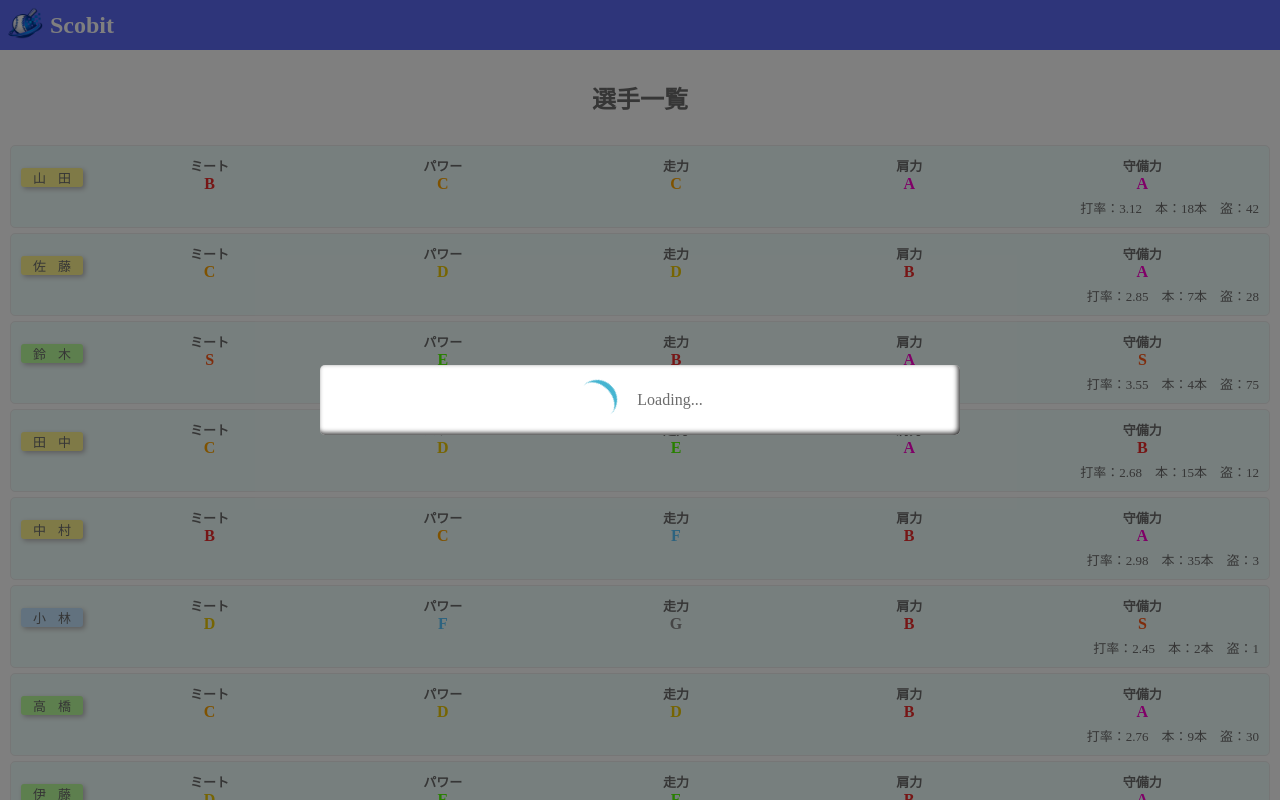
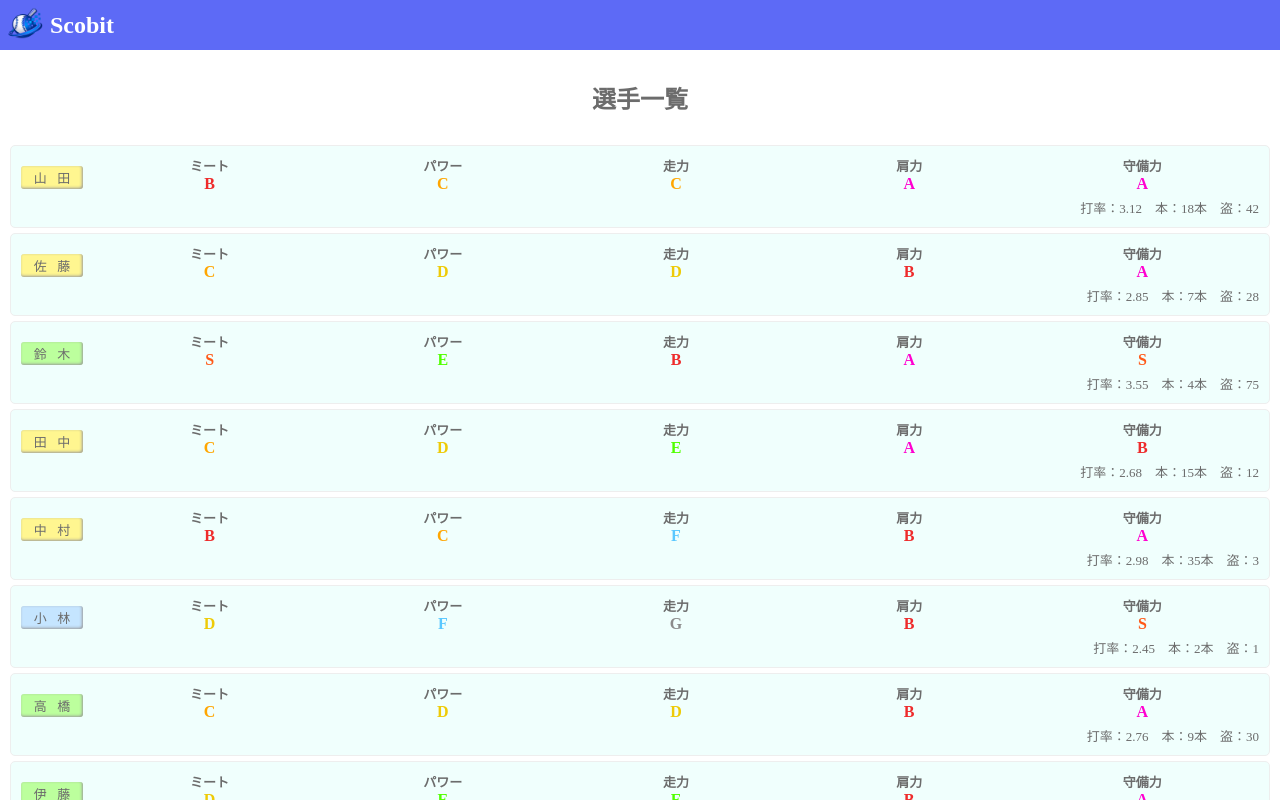
Before and after one commit to masuda0526/scobit, a React app in the folder frontend/: page /#/members in a window 1280 px wide. Shown: the top 800 px of the page. Built offline with nearby package versions, Linux system fonts and the light colour scheme; the HTML template or start-up script is replaced by a standard one.

Commit message:
選手名ラベルレイアウト修正

```diff
--- a/frontend/src/component/Loading/Loading.tsx
+++ b/frontend/src/component/Loading/Loading.tsx
@@ -2,7 +2,7 @@ import type React from "react";
 import styles from "./Loading.module.css"
 
 export const Loading: React.FC = () => {
-    const isShow = true;
+    const isShow = false;
     return (
         <>
             {isShow ? (
--- a/frontend/src/component/UserAbility/Ability.module.css
+++ b/frontend/src/component/UserAbility/Ability.module.css
@@ -19,7 +19,8 @@
     justify-content: space-evenly;
     width: 62px;
     border-radius: 3px;
-    box-shadow: 2px 2px 5px #bbb;
+    box-shadow:inset -1px -1px 3px 0px #999;
+    padding: 2px;
 }
 
 .abilities {
```
